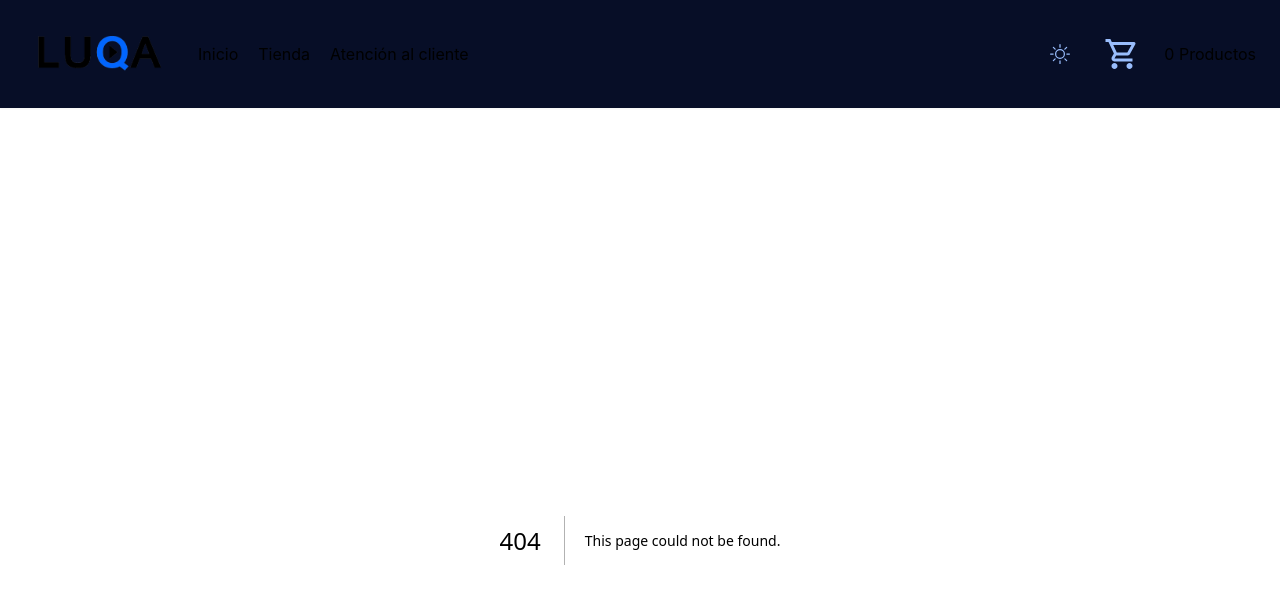
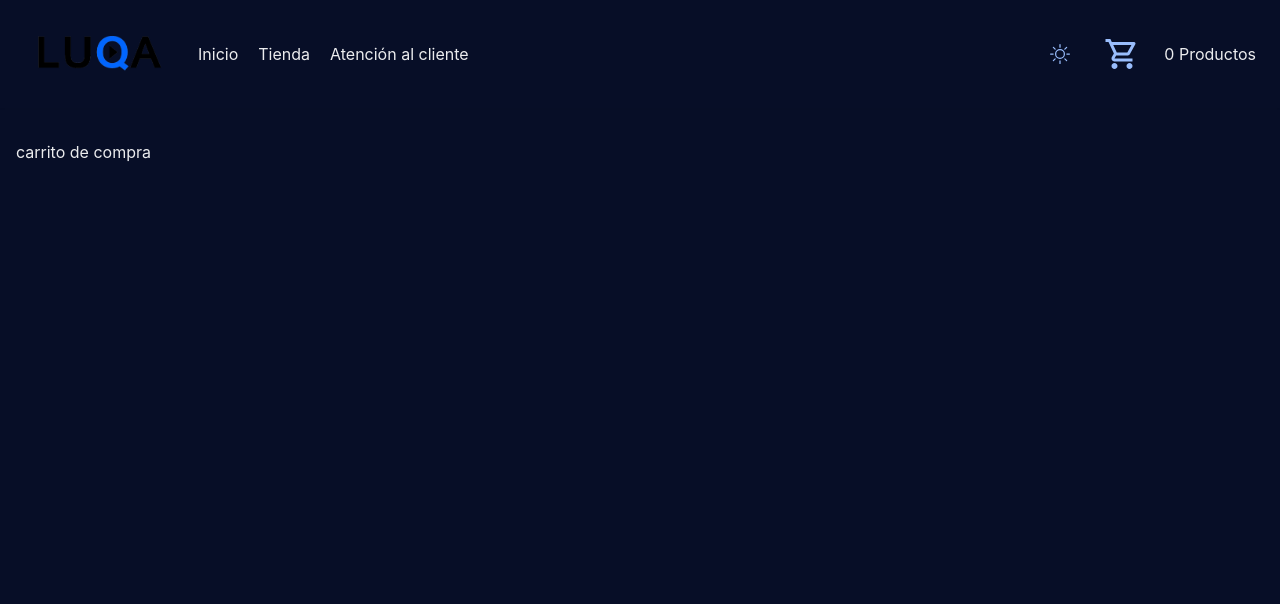
Before and after one commit to iamelyg/luqa, a Next.js app: page /carrito-de-compra in a window 1280 px wide. Before the commit this address had no page. Shown: the top 604 px of the page. Built offline with nearby package versions, Linux system fonts and the light colour scheme.

Commit message:
shopping cart and btn

```diff
--- /dev/null
+++ b/pages/carrito-de-compra/index.tsx
@@ -0,0 +1,5 @@
+
+const ShoppingCart: React.FC = () => {
+    return <div>carrito de compra</div>
+}
+export default ShoppingCart;
--- a/pages/tienda/components/Cart.tsx
+++ b/pages/tienda/components/Cart.tsx
@@ -1,6 +1,7 @@
 import { useMemo } from 'react';
 import { Box, HStack, Drawer, Heading, DrawerBody, DrawerFooter, DrawerHeader, DrawerOverlay, DrawerContent, DrawerCloseButton, useDisclosure, Button, Text, Icon, Flex, Image } from '@chakra-ui/react';
 import { MdOutlineShoppingCart } from 'react-icons/md';
+import Link from 'next/link';
 
 import { useStoreContext } from '../context/store.context.d';
 import { parseCurrency } from '@/src/utils/utilities';
@@ -46,9 +47,12 @@ const Cart: React.FC = () => {
                             <Button variant='outline' mr={3} onClick={onClose}>
                                 Seguir comprando
                             </Button>
-                            <Button variant='solid' isDisabled={Boolean(!cart.length)} width='fit-content' colorScheme='brand' onClick={sendMessage}>
+                            <Button variant='solid' as={Link} onClick={onClose} href='/carrito-de-compra' isDisabled={Boolean(!cart.length)} >
+                                Comprar
+                            </Button>
+                            {/* <Button variant='solid' isDisabled={Boolean(!cart.length)} width='fit-content' colorScheme='brand' onClick={sendMessage}>
                                 Enviar Pedido
-                            </Button>
+                            </Button> */}
                         </Box>
                     </DrawerFooter>
                 </DrawerContent>
```
